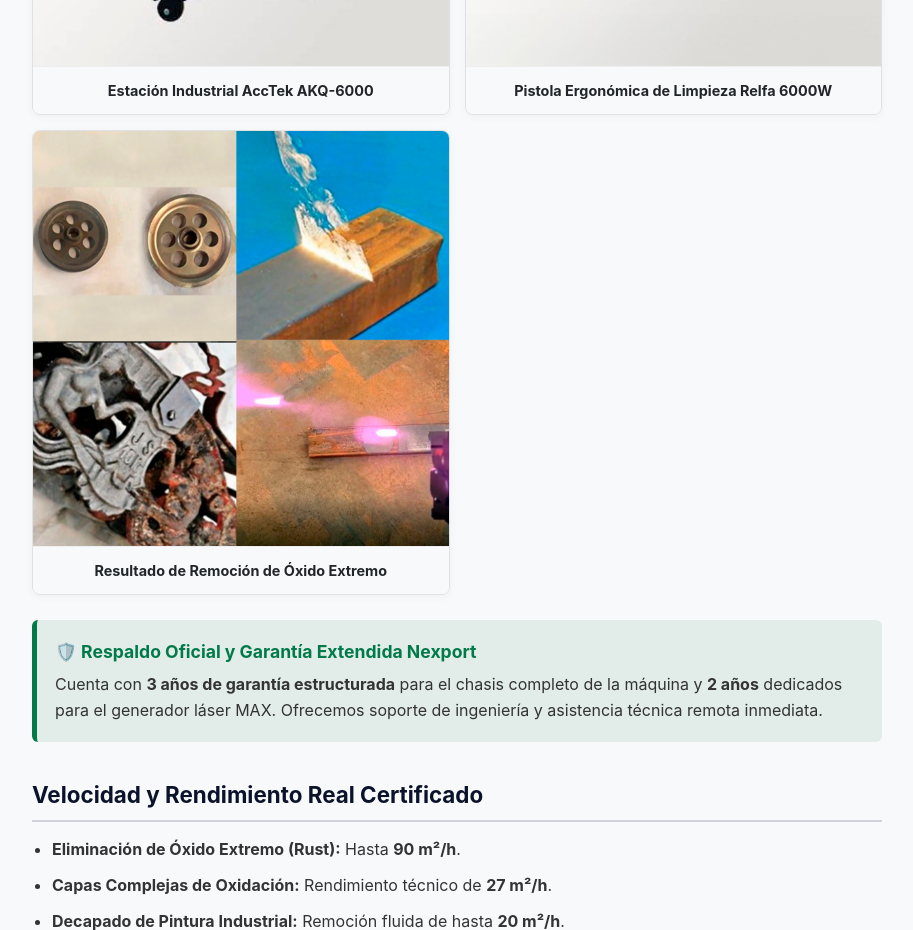
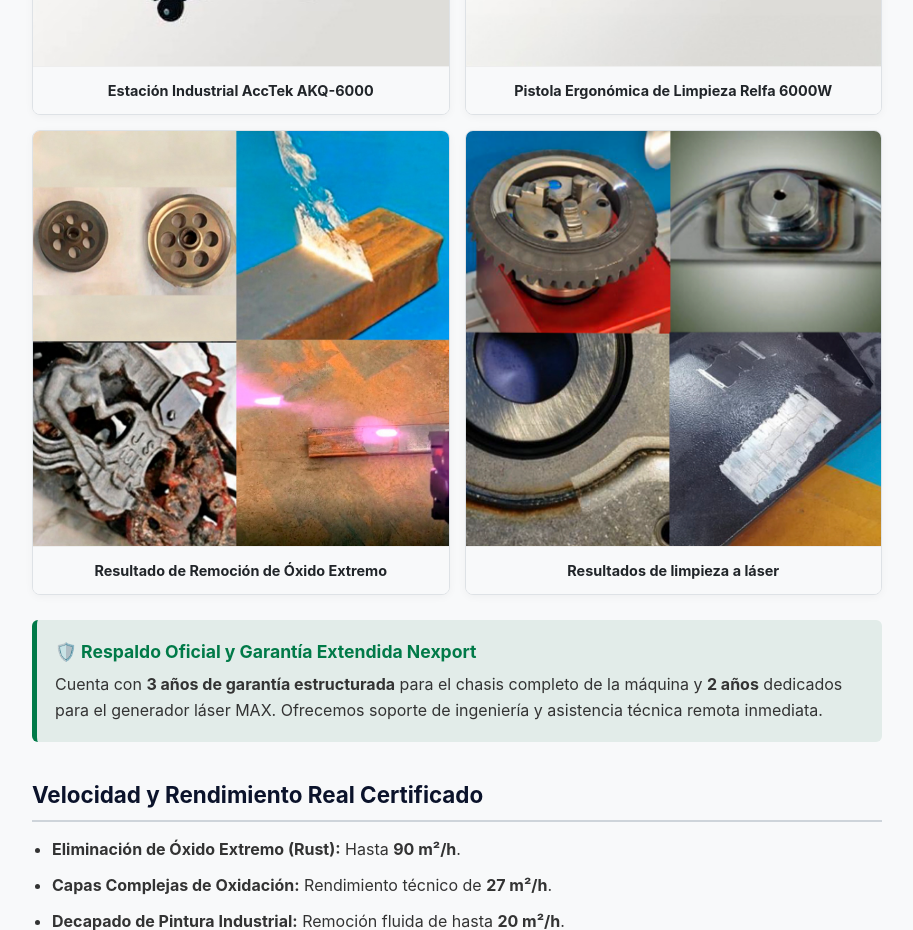
Before and after one commit to alondraps-debug/landing-laser-nexport, a plain HTML site: page index.html in a window 1280 px wide. Shown: the part 1480-2410 px from the top of the page, without its empty margins (183-1096 px from the left). Drawn offline with Linux system fonts and the light colour scheme.

Commit message:
Update index.html

```diff
--- a/index.html
+++ b/index.html
@@ -99,6 +99,12 @@
                 <img src="images/limpieza-oxido.jpg" alt="Muestra de resultados de limpieza">
                 <p>Resultado de Remoción de Óxido Extremo</p>
             </div>
+
+            <!-- NOVO ITEM ADICIONADO -->
+            <div class="image-card">
+                <img src="images/limpieza_oxido.jpg" alt="Resultados de limpieza a láser">
+                <p>Resultados de limpieza a láser</p>
+            </div>
         </div>
 
         <section class="guarantee-badge">
```
